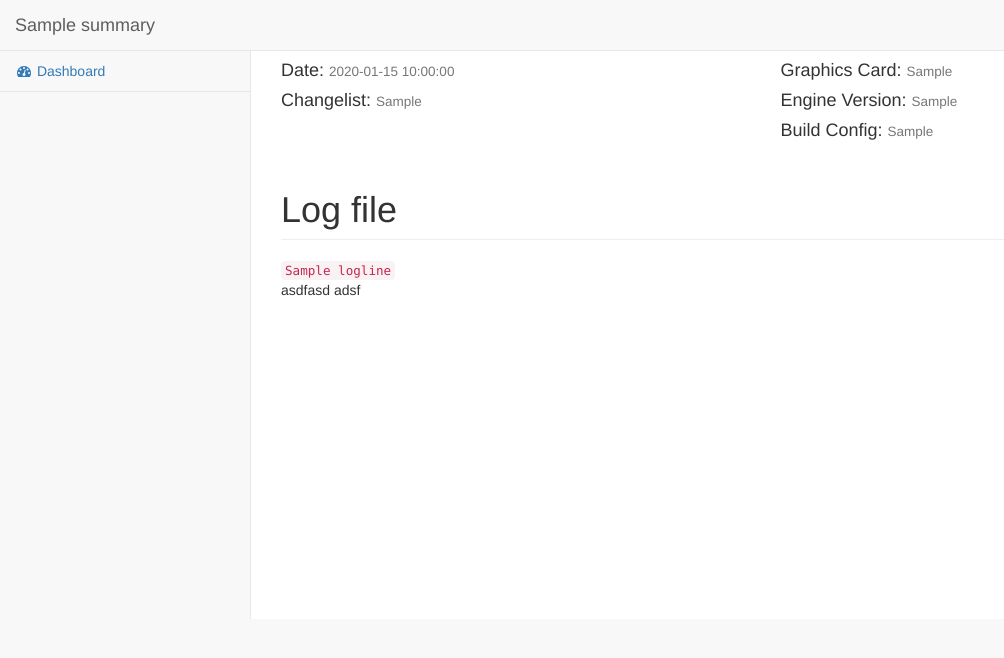
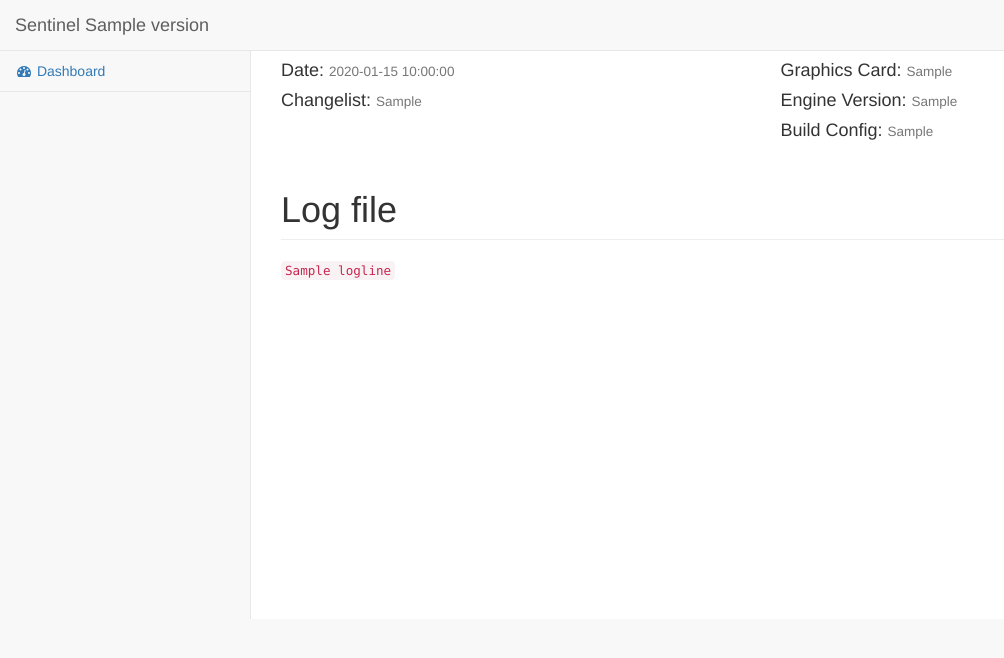
Before and after one commit to BusMoneyGames/SentinelCLI, a Python web app: template SentinelReport/Reports/base_report/templates/log_template.html in a window 1280 px wide. Shown: the top 658 px of the page, without its empty margins (0-1004 px from the left). Run offline with Jinja, Linux system fonts and the light colour scheme; the template is opened without the code that fills it: most values are stand-ins (such as "Sample title", 1, 10 or a date in 2020); some libraries are stand-ins or nearby versions.

Commit message:
Bump the version to 1.0.0

```diff
--- a/SentinelReport/Reports/ReportSummary.py
+++ b/SentinelReport/Reports/ReportSummary.py
@@ -113,6 +113,7 @@ class BaseReport:
         self.template = env.get_template(template)
 
     def add_shared_values_to_summary(self):
+        self.summary.add_value("version", "1.0.0")
         self.summary.add_value("run_name", "Not Implemented")
         self.summary.add_value("report_time", "Not Implemented")
         self.summary.add_value("version_control_changelist", "Not Implemented")
--- a/SentinelReport/Reports/base_report/templates/_navbar_template.html
+++ b/SentinelReport/Reports/base_report/templates/_navbar_template.html
@@ -7,7 +7,7 @@
             <span class="icon-bar"></span>
             <span class="icon-bar"></span>
         </button>
-        <a class="navbar-brand" href="index.html">{{ data.global.summary.run_name }}</a>
+        <a class="navbar-brand" href="index.html">Sentinel {{ data.global.summary.version }}</a>
     </div>
 
     <div class="navbar-default sidebar" role="navigation">
--- a/SentinelReport/Reports/base_report/templates/log_template.html
+++ b/SentinelReport/Reports/base_report/templates/log_template.html
@@ -23,8 +23,6 @@
                     {%endfor%}
                 </div>
         </div>
-        asdfasd
-        adsf
         <!-- /#wrapper -->
 
         <!-- jQuery -->
```
